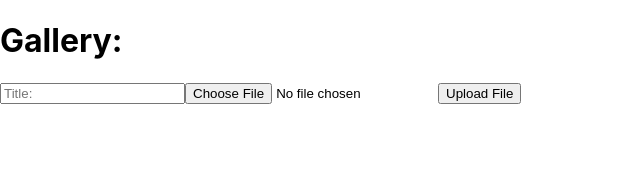
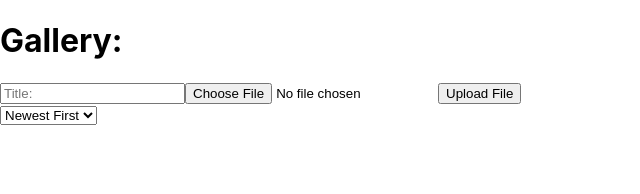
Before and after one commit to TomaRodin/Gallery---NextJS, a Next.js app: page / in a window 1280 px wide. Shown: the top 194 px of the page, without its empty margins (0-640 px from the left). Built offline with nearby package versions, Linux system fonts and the light colour scheme.

Commit message:
int
- Added Sort by date
- Fixed some issues

```diff
--- a/pages/index.js
+++ b/pages/index.js
@@ -30,15 +30,38 @@ export default function Home() {
       })
   }, [req]);
 
+  function Sort(e) {
+    if (e.target.value === "last") {
+      setArray(
+        [...array].sort(function(a,b){
+          return a.id - b.id;
+        })
+      )
+    }
+    else if (e.target.value === "first") {
+      setArray(
+      [...array].sort(function(a,b){
+        return b.id - a.id;
+      })
+      )
+    }
+  }
+
   return (
     <div>
       <h1>Gallery:</h1>
       <Add resend={setReq} />
+      <div>
+        <select onChange={Sort}>
+          <option value="first" >Newest First</option>
+          <option value="last" >Latest First</option>
+        </select>
+      </div>
       <div className={styles.photosContainer}>
         {array.map(photos => {
           return (
 
-            <Photos setIsOpen={setIsOpen} resend={setReq} data={photos} />
+            <Photos key={photos.id} setIsOpen={setIsOpen} resend={setReq} data={photos} />
 
           )
         })}
```
Also changed, not shown: 1 other file (tests, documents, lock files or other folders).
